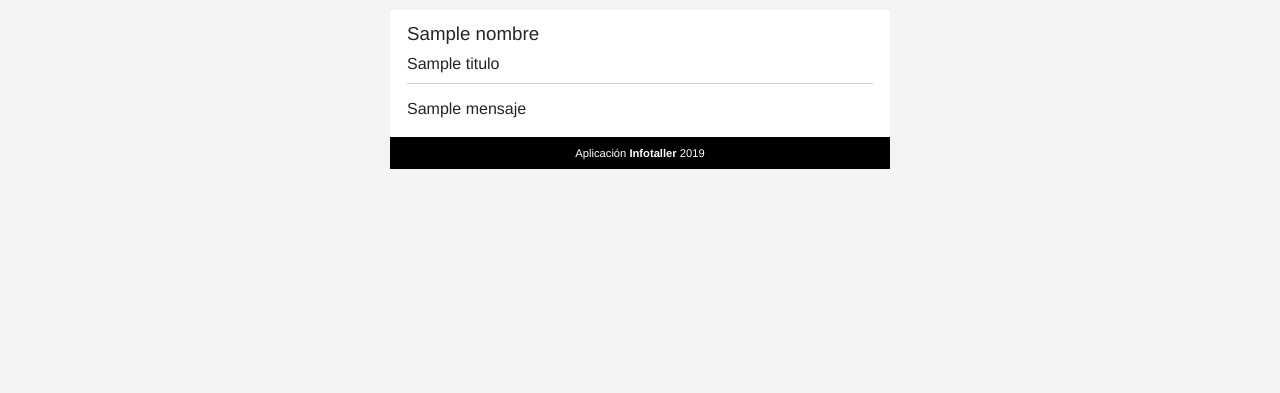
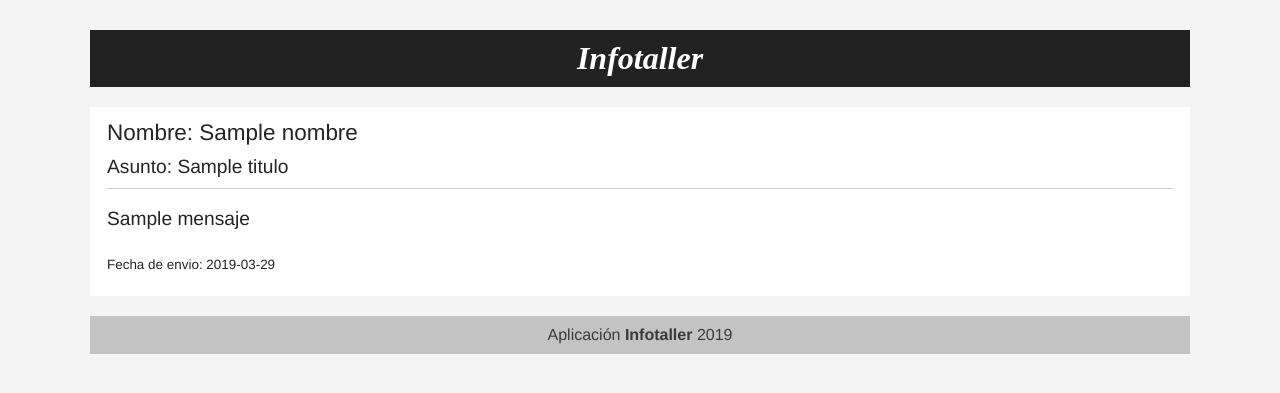
Before and after one commit to leosbelpoll/infotaller, a Symfony app: template templates/email/contacto.html.twig in a window 1280 px wide. Shown: the top 393 px of the page. Run offline with Twig, Linux system fonts and the light colour scheme; the template is opened without the code that fills it: most values are stand-ins (such as "Sample title", 1, 10 or a date in 2020); some libraries are stand-ins or nearby versions.

Commit message:
Improving email design

```diff
--- a/templates/bundles/FOSUserBundle/Registration/email.email.twig
+++ b/templates/bundles/FOSUserBundle/Registration/email.email.twig
@@ -14,7 +14,8 @@
     {% embed 'layout/email.html.twig' %}
         {% block body %}
             <br/>
-            {{ 'registration.email.message' | trans({'%username%': user.username, '%confirmationUrl%': '<a href="'~confirmationUrl~'">'~confirmationUrl~'</a>'}, 'FOSUserBundle') | raw | nl2br }}
+            {% set confirm = 'menu.login' | trans %}
+            {{ 'registration.email.message' | trans({'%username%': user.username, '%confirmationUrl%': '<br /><br /><div style="text-align: center"><a href="'~confirmationUrl~'" style="padding: 15px 30px; background: green; color: white; font-size: 1.3em">' ~ confirm ~ '</a></div><br /><br />'}, 'FOSUserBundle') | raw | nl2br }}
             <br/>
         {% endblock %}
     {% endembed %}
--- a/templates/email/contacto.html.twig
+++ b/templates/email/contacto.html.twig
@@ -3,11 +3,15 @@
 {% extends 'layout/email.html.twig' %}
 
 {% block body %}
-    <h3 style="font-weight: normal;margin: 10px 0;">{{ nombre }}</h3>
-    <h4 style="font-weight: normal;margin: 10px 0;">{{ titulo }}</h4>
+    <h3 style="font-weight: normal;margin: 10px 0;">Nombre: {{ nombre }}</h3>
+    <h4 style="font-weight: normal;margin: 10px 0;">Asunto:     {{ titulo }}</h4>
+
     <hr style="border: none; border-top: solid 1px #d1d1d1;"/>
     <p>
         {# El pipe "nl2br" escapa espacios, saltos de lineas, etc, para que el correo llegue como se escribio realmente #}
         {{ mensaje  | nl2br}}
+        <br />
+        <br />
+        <span style="font-size: .7em">Fecha de envio: {{date() | date("Y-m-d")}}</span>
     </p>
 {% endblock %}
--- a/templates/layout/email.html.twig
+++ b/templates/layout/email.html.twig
@@ -8,8 +8,26 @@
 
 </head>
 <body style="background: #f4f4f4;color: #242424;font-family: 'Helvetica Neue', Helvetica, Arial, sans-serif;margin: 0;padding: 0;">
-
-<table border="0" style="background: white;width: 500px;margin: 0 auto; margin-top: 10px">
+    <table style="background: #222; color: white; font-size: 2em; font-family: serif; font-style: italic; font-weight: bolder; text-align: center; width: 1100px;margin: 0 auto 20px auto; margin-top: 30px">
+        <tr>
+            <td height="3px"></td>
+            <td height="3px"></td>
+            <td height="3px"></td>
+        </tr>
+        <tr>
+            <td width="10px"></td>
+            <td>
+                <span>Infotaller</span>
+            </td>
+            <td width="10px"></td>
+        </tr>
+        <tr>
+            <td height="3px"></td>
+            <td height="3px"></td>
+            <td height="3px"></td>
+        </tr>
+    </table>
+    <table border="0" style="background: white; font-size: 1.2em; width: 1100px;margin: 0 auto; margin-top: 10px; margin-bottom: 20px">
         <tr>
             <td width="10px"></td>
             <td>
@@ -21,7 +39,7 @@
             <td width="10px"></td>
         </tr>
     </table>
-<table style="background: #000000; color: white; font-size: .7em; text-align: center; width: 500px;margin: 0 auto;">
+    <table style="background: rgba(0, 0, 0, .2); color: rgba(0, 0, 0, .7); font-size: 1em; text-align: center; width: 1100px;margin: 0 auto; ; margin-bottom: 30px">
         <tr>
             <td height="3px"></td>
             <td height="3px"></td>
```
Lines whose indentation alone changed are shown as unchanged.
